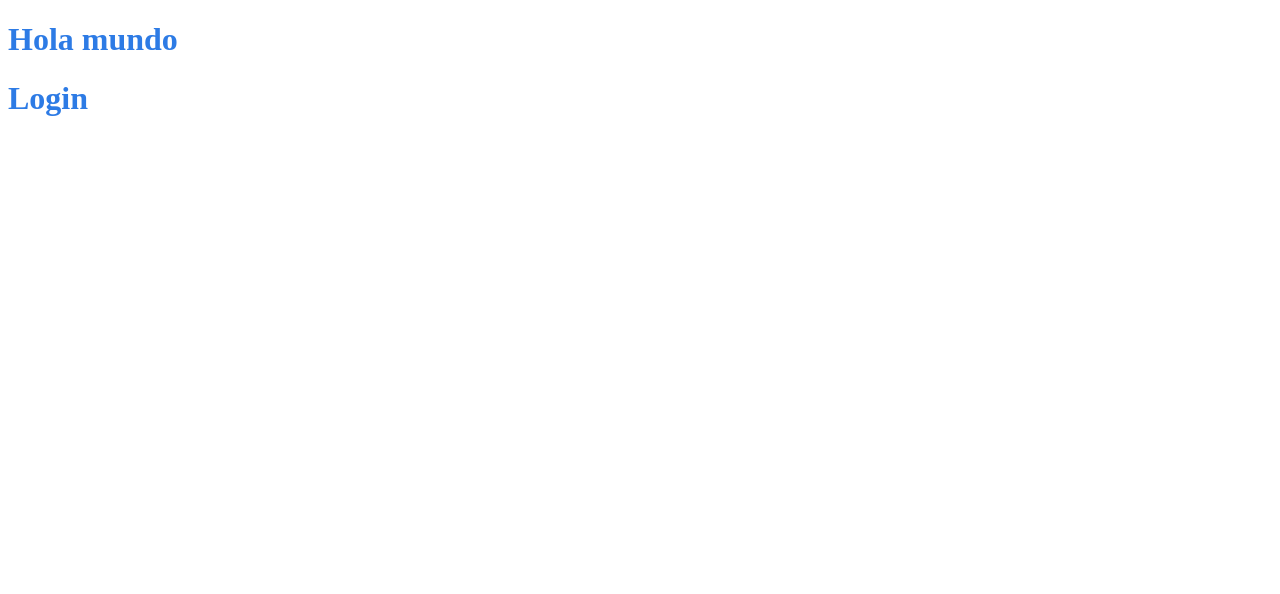
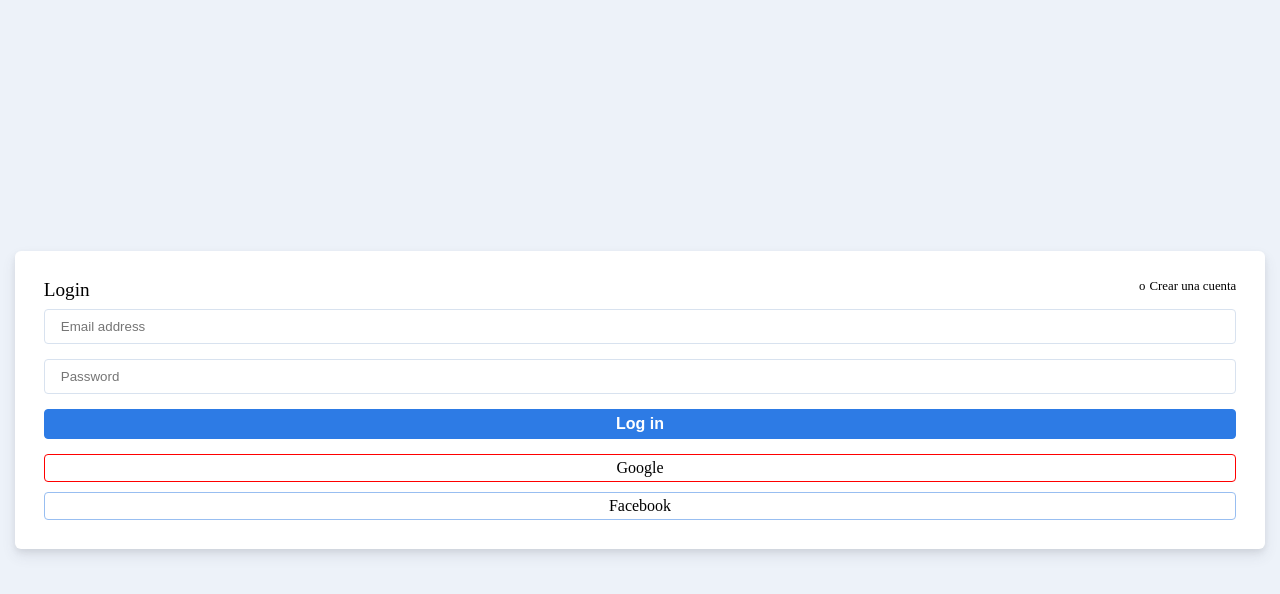
Before and after one commit to irvincnt/cnt, a React app: page /login in a window 1280 px wide. Shown: the top 594 px of the page. Built offline with nearby package versions, Linux system fonts and the light colour scheme.

Commit message:
base de estilos y estructura de login

```diff
--- a/App.js
+++ b/App.js
@@ -6,7 +6,6 @@ export default function App () {
   console.log('ENV =>>' + process.env.API)
   return (
     <div className='app'>
-      <h1>Hola mundo</h1>
       <AppRouter />
     </div>
   )
--- a/src/pages/Login.js
+++ b/src/pages/Login.js
@@ -1,9 +1,39 @@
 import React from 'react'
+import '../styles/login.scss'
 
 export default function Login () {
   return (
-    <div>
-      <h1>Login</h1>
+    <div className='login'>
+      <div className='wrapper'>
+        <div className='login-head'>
+          <p>Login</p>
+          <span>
+            o
+            <a>Crear una cuenta</a>
+          </span>
+        </div>
+        <div className='login-form'>
+          <form>
+            <div className='form-group'>
+              <input className='form-control' type='email' placeholder='Email address' />
+            </div>
+            <div className='form-group'>
+              <input className='form-control' type='password' placeholder='Password' />
+            </div>
+            <div className='form-group'>
+              <button className='btn'>Log in</button>
+            </div>
+          </form>
+        </div>
+        <div className='login-social'>
+          <div className='gg'>
+            <a>Google</a>
+          </div>
+          <div className='fb'>
+            <a>Facebook</a>
+          </div>
+        </div>
+      </div>
     </div>
   )
 }
--- a/src/styles/base.scss
+++ b/src/styles/base.scss
@@ -10,6 +10,21 @@ $black: #5e6978;
 // textogris #5e6978
 // testonegro #414c5b
 
+
+* {
+  margin: 0;
+  padding: 0;
+}
+
+body {
+	line-height: 1;
+	background:$gray;
+}
+
+.app {
+  height: 100vh;
+}
+
 h1{
     color: $blue1
 }
--- /dev/null
+++ b/src/styles/login.scss
@@ -0,0 +1,81 @@
+
+@import 'base';
+
+.login {
+  height: 100%;
+  display: flex;
+  padding: 0 15px;
+  align-items: center;
+  justify-content: center;
+
+  .wrapper {
+    width: 100%;
+    padding: 1.8rem;
+    border-radius: .375rem;
+    background-color: $white;
+    background-clip: border-box;
+    box-shadow: 0 7px 14px 0 rgb(65 69 88 / 10%), 0 3px 6px 0 rgb(0 0 0 / 7%);
+  }
+
+  &-head{
+    display: flex;
+    margin-bottom: 10px;
+    justify-content: space-between;
+
+    p {
+      font-size: 1.2rem;
+    }
+
+    span {
+      font-size: .8rem;
+      a {
+        padding-left: 4px;
+        &:hover {
+          color: $blue1;
+          cursor: pointer;
+        }
+      }
+    }
+  }
+
+  &-form {
+    .form-group{
+      padding-bottom: 15px;
+    }
+    .form-control {
+      width: 100%;
+      height: 35px;
+      padding: 5px 16px;
+      border: 1px solid #d8e2ef;
+      border-radius: .25rem;
+      box-sizing: border-box;
+      background-color: #fff;
+    }
+    .btn {
+      width: 100%;
+      color: $white;
+      font-size: 1rem;
+      padding: .3rem 1rem;
+      font-weight: bold;
+      border: 1px solid $blue1;
+      background-color: $blue1;
+      border-radius: .25rem;
+    }
+  }
+
+  &-social {
+    text-align: center;
+    width: 100%;
+    .gg{
+      border:1px solid red;
+      margin-bottom: 10px;
+      padding: 5px 0;
+      border-radius: .25rem;
+    }
+    .fb {
+      padding: 5px 0;
+      border: 1px solid $blue2;
+      border-radius: .25rem;
+    }
+  }
+}
```
